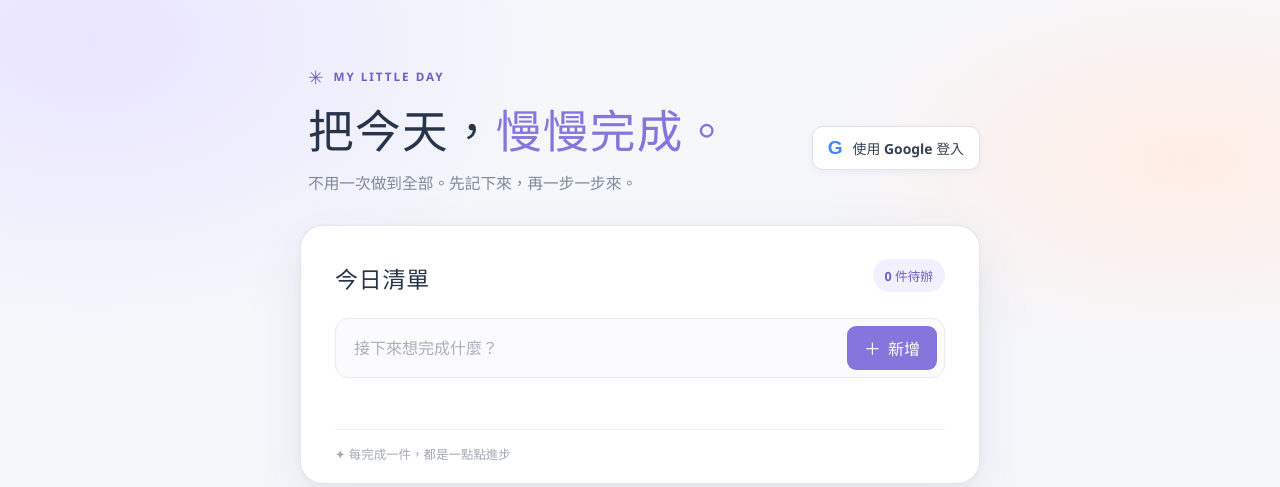
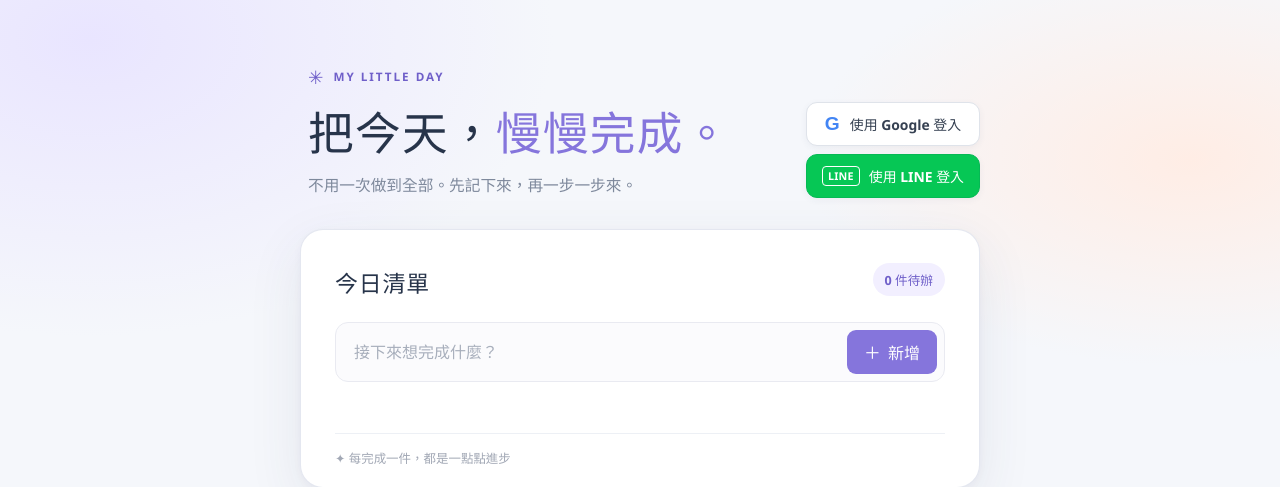
Before and after one commit to clas0429/test, a PHP site: page / in a window 1280 px wide. Shown: the top 487 px of the page. Run offline with PHP 8.4, Linux system fonts and the light colour scheme; some libraries are stand-ins or nearby versions.

Commit message:
Add LINE OIDC sign-in

```diff
--- a/app.js
+++ b/app.js
@@ -1,5 +1,5 @@
 import {initializeApp} from "https://www.gstatic.com/firebasejs/12.8.0/firebase-app.js";
-import {getAuth, GoogleAuthProvider, onAuthStateChanged, signInWithPopup, signOut} from "https://www.gstatic.com/firebasejs/12.8.0/firebase-auth.js";
+import {getAuth, GoogleAuthProvider, OAuthProvider, onAuthStateChanged, signInWithPopup, linkWithPopup, signOut} from "https://www.gstatic.com/firebasejs/12.8.0/firebase-auth.js";
 import {getFirestore, collection, doc, onSnapshot, writeBatch, getDocs} from "https://www.gstatic.com/firebasejs/12.8.0/firebase-firestore.js";
 
 const FIREBASE_CONFIG = await (async () => {
@@ -36,10 +36,13 @@ if (firebaseConfigured) {
 }
 
 const STORAGE_KEY = "my-little-day.todos.v1";
-const signInButton = document.querySelector("#sign-in");
+const signInPanel = document.querySelector("#sign-in");
+const signInButtons = [...document.querySelectorAll("[data-auth-provider]")];
 const signOutButton = document.querySelector("#sign-out");
 const accountInfo = document.querySelector("#account-info");
 const accountName = document.querySelector("#account-name");
+const linkGoogleButton = document.querySelector("#link-google");
+const linkLineButton = document.querySelector("#link-line");
 const form = document.querySelector("#todo-form");
 const input = document.querySelector("#title");
 const list = document.querySelector("#items");
@@ -74,15 +77,34 @@ function saveLocalTodos() {
 function reportFirebaseError(error) {
   console.error("Firebase operation failed", error);
   const messages = {
-    "auth/popup-closed-by-user": "已關閉 Google 登入視窗。",
+    "auth/popup-closed-by-user": "已關閉登入視窗。",
     "auth/popup-blocked": "瀏覽器封鎖了登入視窗，請允許彈出視窗後重試。",
     "auth/unauthorized-domain": "這個網站網域尚未加入 Firebase 授權網域。",
+    "auth/operation-not-allowed": "此登入方式尚未在 Firebase Authentication 啟用。",
+    "auth/invalid-oauth-provider": "LINE 登入尚未完成 Firebase OIDC 設定。",
+    "auth/account-exists-with-different-credential": "此電子郵件已使用另一種登入方式；請先登入原帳號，再連結另一種登入方式。",
+    "auth/credential-already-in-use": "這個登入方式已連結至另一個清單帳號，請使用該登入方式登入。",
     "permission-denied": "Firebase 權限不足，請檢查 Firestore 安全性規則。",
     "unavailable": "暫時無法連上 Firestore，請檢查網路後重試。",
     "failed-precondition": "Firestore 尚未準備好，請檢查資料庫設定。",
   };
   message.textContent = messages[error.code]
     || `Firebase 連線失敗${error.code ? `（${error.code}）` : ""}，請確認設定與網路後再試。`;
+}
+
+function createAuthProvider(providerName) {
+  if (providerName === "line") {
+    const provider = new OAuthProvider("oidc.line");
+    provider.addScope("profile");
+    return provider;
+  }
+  return new GoogleAuthProvider();
+}
+
+function updateLinkedProviderButtons(user) {
+  const providerIds = new Set((user?.providerData || []).map((provider) => provider.providerId));
+  linkGoogleButton.hidden = !user || providerIds.has("google.com");
+  linkLineButton.hidden = !user || providerIds.has("oidc.line");
 }
 
 function clearLoadTimeout() {
@@ -100,9 +122,10 @@ function connectUser(user) {
   saveQueue = Promise.resolve();
   input.disabled = Boolean(user);
   form.querySelector("button[type=submit]").disabled = Boolean(user);
-  signInButton.hidden = Boolean(user);
+  signInPanel.hidden = Boolean(user);
   accountInfo.hidden = !user;
-  accountName.textContent = user ? (user.displayName || user.email || "Google 使用者") : "";
+  accountName.textContent = user ? (user.displayName || user.email || "已登入使用者") : "";
+  updateLinkedProviderButtons(user);
   if (!user) {
     todos = readLocalTodos();
     localTodos = todos.map((todo) => ({...todo}));
@@ -328,19 +351,43 @@ clearDoneButton.addEventListener("click", () => {
   render();
 });
 
-signInButton.addEventListener("click", async () => {
-  if (!auth) {
-    message.textContent = "Firebase 尚未設定；請依 README 完成 Firebase 設定後重新部署。";
-    return;
-  }
-  signInButton.disabled = true;
+signInButtons.forEach((button) => {
+  button.addEventListener("click", async () => {
+    if (!auth) {
+      message.textContent = "Firebase 尚未設定；請依 README 完成 Firebase 設定後重新部署。";
+      return;
+    }
+    signInButtons.forEach((entry) => { entry.disabled = true; });
+    try {
+      await signInWithPopup(auth, createAuthProvider(button.dataset.authProvider));
+    } catch (error) {
+      reportFirebaseError(error);
+    } finally {
+      signInButtons.forEach((entry) => { entry.disabled = false; });
+    }
+  });
+});
+
+async function linkAccountProvider(providerName, button) {
+  if (!auth?.currentUser) return;
+  button.disabled = true;
   try {
-    await signInWithPopup(auth, new GoogleAuthProvider());
+    const result = await linkWithPopup(auth.currentUser, createAuthProvider(providerName));
+    updateLinkedProviderButtons(result.user);
+    message.textContent = `${providerName === "line" ? "LINE" : "Google"} 已連結至目前帳號。`;
   } catch (error) {
     reportFirebaseError(error);
   } finally {
-    signInButton.disabled = false;
+    button.disabled = false;
   }
+}
+
+linkGoogleButton.addEventListener("click", () => {
+  void linkAccountProvider("google", linkGoogleButton);
+});
+
+linkLineButton.addEventListener("click", () => {
+  void linkAccountProvider("line", linkLineButton);
 });
 
 signOutButton.addEventListener("click", async () => {
--- a/index.html
+++ b/index.html
@@ -6,8 +6,8 @@
   <meta name="theme-color" content="#f5f7fb">
   <meta name="description" content="簡單、可在瀏覽器本機保存的待辦清單。">
   <title>待辦清單｜我的小日常</title>
-  <link rel="stylesheet" href="./styles.css?v=20261112-5">
-  <script type="module" src="./app.js?v=20261112-5"></script>
+  <link rel="stylesheet" href="./styles.css?v=20261112-6">
+  <script type="module" src="./app.js?v=20261112-6"></script>
 </head>
 <body>
   <main class="shell">
@@ -19,12 +19,21 @@
           <p class="intro">不用一次做到全部。先記下來，再一步一步來。</p>
         </div>
         <div class="account-panel" aria-live="polite">
-          <button id="sign-in" class="google-button" type="button">
-            <span class="google-mark" aria-hidden="true">G</span>使用 Google 登入
-          </button>
+          <div id="sign-in" class="sign-in-options">
+            <button class="google-button" data-auth-provider="google" type="button">
+              <span class="google-mark" aria-hidden="true">G</span>使用 Google 登入
+            </button>
+            <button class="line-button" data-auth-provider="line" type="button">
+              <span class="line-mark" aria-hidden="true">LINE</span>使用 LINE 登入
+            </button>
+          </div>
           <div id="account-info" class="account-info" hidden>
             <span id="account-name" class="account-name"></span>
-            <button id="sign-out" class="sign-out-button" type="button">登出</button>
+            <div class="account-actions">
+              <button id="link-google" class="link-button" type="button" hidden>連結 Google</button>
+              <button id="link-line" class="link-button" type="button" hidden>連結 LINE</button>
+              <button id="sign-out" class="sign-out-button" type="button">登出</button>
+            </div>
           </div>
         </div>
       </div>
--- a/styles.css
+++ b/styles.css
@@ -79,3 +79,12 @@ button:disabled, input:disabled { cursor: not-allowed; opacity: .6; }
 .save-button { padding: 6px 9px; border: 0; border-radius: 7px; background: var(--lavender); color: #fff; font-size: .81rem; font-weight: 700; }
 .save-button:hover { background: var(--lavender-dark); }
 .cancel-button:hover { background: #f4f5f8; color: #59657a; }
+.sign-in-options { display: grid; gap: 8px; }
+.google-button, .line-button { width: 100%; }
+.line-button { display: inline-flex; align-items: center; justify-content: center; gap: 9px; min-height: 44px; padding: 9px 15px; border: 1px solid #06b955; border-radius: 11px; background: #06c755; color: #fff; box-shadow: 0 2px 7px rgba(55, 65, 95, .06); font-size: .87rem; font-weight: 700; transition: background .15s, box-shadow .15s; }
+.line-button:hover { background: #05b64d; box-shadow: 0 4px 12px rgba(55, 65, 95, .11); }
+.line-mark { padding: 2px 5px; border: 1px solid currentColor; border-radius: 4px; font-size: .67rem; font-weight: 800; letter-spacing: .02em; }
+.account-info { align-items: flex-start; flex-direction: column; }
+.account-actions { display: flex; flex-wrap: wrap; gap: 6px; }
+.link-button { padding: 7px 9px; border: 1px solid #e8eaf0; border-radius: 8px; background: #fff; color: #737f92; font-size: .78rem; }
+.link-button:hover { background: #f8f7ff; color: var(--lavender-dark); }
```
Also changed, not shown: README.md.
